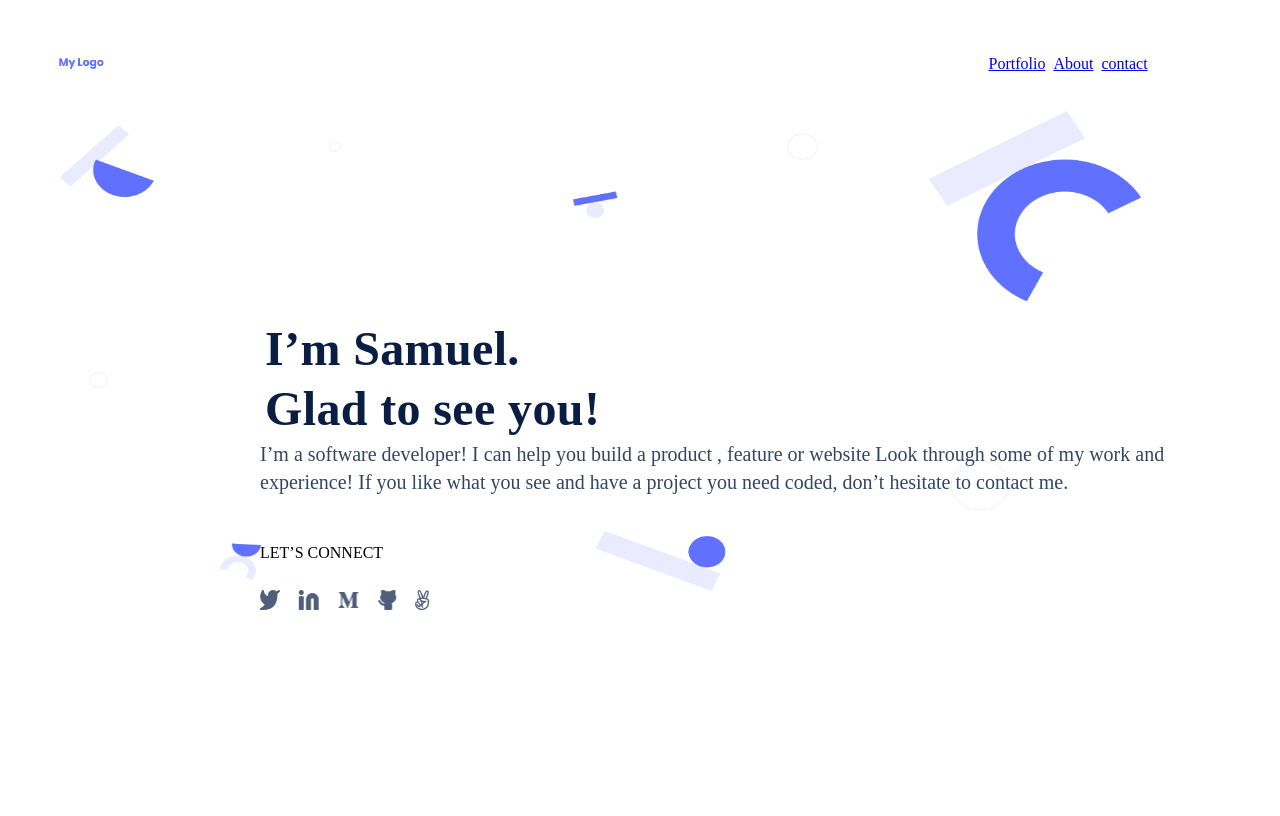
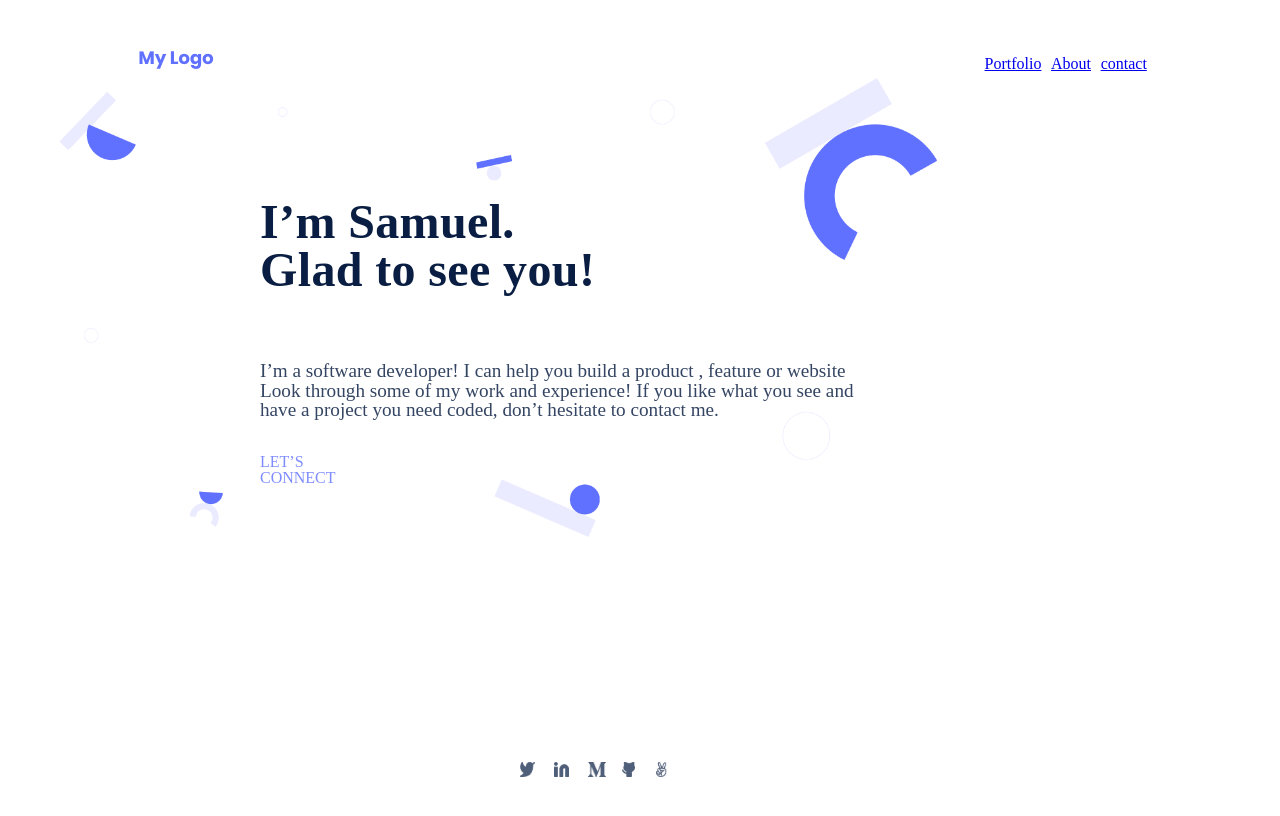
Before and after one commit to samuelkinyanjui/Portfolio-mobile-first, a website: page index.html in a window 1280 px wide. Drawn offline with Linux system fonts and the light colour scheme.

Commit message:
Update style.css
update style.css
Updated index.html

```diff
--- a/index.html
+++ b/index.html
@@ -16,7 +16,7 @@
             <div class="LogoPlaceholder"> <img src="img/Mylogo.png" alt="my logo">   </div>
 
             <div class="itemnavigation">
-                <div class="navitems"><a href="#portfolio" > Portfolio</a> <br> </div>
+                <div class="navitems "><a href="#portfolio" > Portfolio</a> <br> </div>
 
                 <div class="navitems"><a href="#portfolio" > About</a> </div>
 
@@ -29,7 +29,13 @@
 
        <div class="healdline">
         <img src="img/Headerbg.png" alt="my logo">
+            <br>
+            <br>
                 <div class="headlinebody">
+                    <br>
+                      <br>
+                      <br>
+                      <br>
 
                     <div class="introductionclass">
                       <p>I’m Samuel. <br>
@@ -41,12 +47,18 @@
                     </div>
 
                         <div calss="letconnect">
-                            <p> LET’S CONNECT</p>
+                            <p class="letconnect"> LET’S CONNECT</p>
                         </div>
 
 
                     <div class="socialmedia">
-                        <img src="img/socialmedia.png" alt="my logo">
+                        <ul class="media">
+                            <li><a class="media"><img src="img/media-3.png"></a></li>
+                            <li><a class="media"><img src="img/media-4.png"></a></li>
+                            <li><a class="media"><img src="img/media-1.png"></a></li>
+                            <li><a class="media"><img src="img/media-5.png"></a></li>
+                            <li><a class="media"><img src="img/media-2.png"></a></li>
+                        </ul>
 
                     </div>
 
--- a/style.css
+++ b/style.css
@@ -1,244 +1,369 @@
+html {
+  font-size: 16px;
+}
+
+@media (min-width: 375px) {
   .maincontainer {
     display: flex;
     flex-direction: column;
-
     width: 92%;
-  height:600px;
+    height: 82%;
     padding: 2%;
     margin: 2%;
-  min-height: 98%;
+  }
 
-}
-/* the way to ensure image fit in the container*/
-img{
-    max-width: 100%;
-    max-height: 100%;
-    display: block; /* remove extra space below image */
+  img {
+    max-width: 92%;
+    max-height: 92%;
+    display: block;
   }
 
   .mainmenu {
     display: flex;
-
     flex-direction: row;
     flex-wrap: nowrap;
     justify-content: space-between;
-
     align-items: baseline;
-
     width: 94%;
     height: 10%;
+  }
 
-}
   .LogoPlaceholder {
     display: flex;
     flex-direction: row;
+    width: 7rem;
+    height: 10%;
+    padding-left: 5rem;
+    justify-content: start;
+  }
 
-
-    width: 100px;
-    height: 18%;
-    justify-content: start;
-
-
-  }
-  .itemnavigation{
+  .itemnavigation {
     display: flex;
     flex-direction: row;
+    width: 7rem;
+    height: 10%;
+    justify-content: end;
+  }
 
-    width: 100px;
-    height: 40px;
-    justify-content: end;
+  .navitems {
+    padding: 0.3rem;
+  }
 
-
-  }
-  .navitems{
-    padding: 4px;
-  }
   .healdline {
     display: flex;
-
     flex-direction: column;
-
-  width: 94%;
-  height: 80%;
+    width: 83%;
+    height: 50%;
   }
 
-
-.headlinebody{
+  .headlinebody {
     display: flex;
     flex-direction: column;
+    padding: 0;
+    position: absolute;
+    width: 64%;
+    height: 50%;
+    left: 16.25rem;
+  }
 
-    align-content: space-between;
-    padding: 0px;
-    gap: 12px;
-    position: absolute;
-    width: 920px;
-    height: 268px;
-    left: 260px;
-    top: calc(50% - 268px/2);
-
-}
-.introductionclass{
-width: 920px;
-height: 122px;
-font-family: 'Poppins';
+  .introductionclass {
+    display: flex;
+    flex: 1;
     font-style: normal;
     font-weight: 700;
-font-size: 48px;
-line-height: 60px;
-padding: 5px;
+    font-size: 3em;
+    line-height: 1em;
     align-items: center;
-letter-spacing: 0.37px;
-color: #091E42;
-order: 0;
+    letter-spacing: 0.023125rem;
+    color: #091e42;
   }
-.second_primary_text{
-width: 920px;
-height: 98px;
-margin-top: 10px;
-font-family: 'Poppins';
+
+  .second_primary_text {
+    display: flex;
+    flex: 1;
+    width: 74%;
+    height: 5em;
     font-style: normal;
     font-weight: 400;
-font-size: 20px;
-line-height: 28px;
+    font-size: 1.2em;
+    line-height: 1em;
     color: #344563;
-
   }
 
-.letconnect{
-width: 117px;
-height: 24px;
-font-family: 'Poppins';
+  .letconnect {
+    display: flex;
+    flex: 1;
+    width: 7.3rem;
+    height: 1rem;
     font-style: normal;
     font-weight: 500;
-font-size: 16px;
-line-height: 24px;
-color: #7F8CFF;
+    font-size: 1rem;
+    line-height: 1rem;
+    color: #7f8cff;
+  }
 
-}
-.socialmedia{
-    width: 170.17px;
-    height: 20px;
-    left: 260px;
-    top: 642px;
-
-
-
-
-
+  .socialmedia {
+    display: flex;
+    flex: 1;
+    width: 10.6rem;
+    height: 1rem;
+    padding: 16.25rem;
   }
 
   .enabled {
     box-sizing: border-box;
-
-    /* Auto layout */
-
     display: flex;
     flex-direction: row;
     align-items: center;
-    padding: 12px;
-    gap: 10px;
+    padding: 1rem;
+    gap: 1rem;
+    position: absolute;
+    width: 5.18rem;
+    height: 3rem;
+    left: 6.25rem;
+    background: #fff;
+    border: 0.625rem solid #7f8cff;
+    border-radius: 0.5rem;
+  }
 
-    position: absolute;
-    width: 83px;
-    height: 48px;
-    left: 100px;
-    top: calc(50% - 48px/2 + 57.5px);
-
-    /* Theme 1 /  Neutrals 11 */
-
-    background: #FFFFFF;
-    /* Theme 1 /  Primary Colors  3 */
-
-    border: 1px solid #7F8CFF;
-    border-radius: 8px;
-    }
-    .Hover{
-        /* Button / Hover */
-
-
-/* Auto layout */
-
+  .Hover {
     display: flex;
     flex-direction: row;
     align-items: center;
-padding: 12px;
-gap: 10px;
+    padding: 1rem;
+    gap: 1rem;
+    position: absolute;
+    width: 5.1rem;
+    height: 3rem;
+    left: 15.75rem;
+    background: #6070ff;
+    box-shadow: 0 8px 16px rgba(64, 83, 252, 0.24);
+    border-radius: 0.75rem;
+  }
 
-position: absolute;
-width: 83px;
-height: 48px;
-left: 252px;
-top: calc(50% - 48px/2 + 57.5px);
-
-/* Theme 1 /  Primary Colors  2 */
-
-background: #6070FF;
-/* Button/1 */
-
-box-shadow: 0px 8px 16px rgba(64, 83, 252, 0.24);
-border-radius: 8px;
-    }
-    .Pressed{
-        /* Button / Pressed */
-
-
-/* Auto layout */
-
+  .Pressed {
     display: flex;
     flex-direction: row;
     align-items: center;
-padding: 12px;
-gap: 10px;
+    padding: 1rem;
+    gap: 1rem;
+    position: absolute;
+    width: 5.18rem;
+    height: 3rem;
+    left: 25rem;
+    background: #2230d2;
+    border-radius: 1rem;
+  }
 
-position: absolute;
-width: 83px;
-height: 48px;
-left: 407px;
-top: calc(50% - 48px/2 + 57.5px);
-
-/* Theme 1 /  Primary Colors  1 */
-
-background: #2230D2;
-border-radius: 8px;
-    }
-    .disabled{
-        /* Button */
-
-
-width: 59px;
-height: 24px;
-
-/* Theme 1 / Button Normal  */
-
-font-family: 'Poppins';
+  .disabled {
+    width: 3.68rem;
+    height: 2rem;
     font-style: normal;
     font-weight: 500;
-font-size: 17px;
-line-height: 24px;
-/* identical to box height, or 141% */
-
+    font-size: 1.2rem;
+    line-height: 2rem;
     display: flex;
     align-items: center;
     text-align: center;
     letter-spacing: 0.03em;
-
-/* Theme 1 /  Neutrals 5 */
-
-color: #5E6C84;
-
-
-/* Inside auto layout */
-
+    color: #5e6c84;
     flex: none;
     order: 0;
     flex-grow: 0;
   }
 
+  .media {
+    flex: 0 17.017rem;
+    list-style: none;
+    padding: 0;
+    height: 1rem;
+    display: flex;
+  }
 
+  .media li {
+    flex: 1;
+  }
+}
 
-@media (min-width : 375px){
+@media (min-width: 768px) {
+  .maincontainer {
+    display: flex;
+    flex-direction: column;
+    width: 92%;
+    height: 82%;
+    padding: 2%;
+    margin: 2%;
+  }
 
+  img {
+    max-width: 92%;
+    max-height: 92%;
+    display: block;
   }
-@media (min-width : 768px){
 
+  .mainmenu {
+    display: flex;
+    flex-direction: row;
+    flex-wrap: nowrap;
+    justify-content: space-between;
+    align-items: baseline;
+    width: 94%;
+    height: 10%;
   }
+
+  .LogoPlaceholder {
+    display: flex;
+    flex-direction: row;
+    width: 7rem;
+    height: 10%;
+    padding-left: 5rem;
+    justify-content: start;
+  }
+
+  .itemnavigation {
+    display: flex;
+    flex-direction: row;
+    width: 7rem;
+    height: 10%;
+    justify-content: end;
+  }
+
+  .navitems {
+    padding: 0.3rem;
+  }
+
+  .healdline {
+    display: flex;
+    flex-direction: column;
+    width: 83%;
+    height: 50%;
+  }
+
+  .headlinebody {
+    display: flex;
+    flex-direction: column;
+    padding: 0;
+    position: absolute;
+    width: 64%;
+    height: 50%;
+    left: 16.25rem;
+  }
+
+  .introductionclass {
+    display: flex;
+    flex: 1;
+    font-style: normal;
+    font-weight: 700;
+    font-size: 3em;
+    line-height: 1em;
+    align-items: center;
+    letter-spacing: 0.023125rem;
+    color: #091e42;
+  }
+
+  .second_primary_text {
+    display: flex;
+    flex: 1;
+    width: 74%;
+    height: 5em;
+    font-style: normal;
+    font-weight: 400;
+    font-size: 1.2em;
+    line-height: 1em;
+    color: #344563;
+  }
+
+  .letconnect {
+    display: flex;
+    flex: 1;
+    width: 7.3rem;
+    height: 1rem;
+    font-style: normal;
+    font-weight: 500;
+    font-size: 1rem;
+    line-height: 1rem;
+    color: #7f8cff;
+  }
+
+  .socialmedia {
+    display: flex;
+    flex: 1;
+    width: 10.6rem;
+    height: 1rem;
+    padding: 16.25rem;
+  }
+
+  .enabled {
+    box-sizing: border-box;
+    display: flex;
+    flex-direction: row;
+    align-items: center;
+    padding: 1rem;
+    gap: 1rem;
+    position: absolute;
+    width: 5.18rem;
+    height: 3rem;
+    left: 6.25rem;
+    background: #fff;
+    border: 0.625rem solid #7f8cff;
+    border-radius: 0.5rem;
+  }
+
+  .Hover {
+    display: flex;
+    flex-direction: row;
+    align-items: center;
+    padding: 1rem;
+    gap: 1rem;
+    position: absolute;
+    width: 5.1rem;
+    height: 3rem;
+    left: 15.75rem;
+    background: #6070ff;
+    box-shadow: 0 8px 16px rgba(64, 83, 252, 0.24);
+    border-radius: 0.75rem;
+  }
+
+  .Pressed {
+    display: flex;
+    flex-direction: row;
+    align-items: center;
+    padding: 1rem;
+    gap: 1rem;
+    position: absolute;
+    width: 5.18rem;
+    height: 3rem;
+    left: 25rem;
+    background: #2230d2;
+    border-radius: 1rem;
+  }
+
+  .disabled {
+    width: 3.68rem;
+    height: 2rem;
+    font-style: normal;
+    font-weight: 500;
+    font-size: 1.2rem;
+    line-height: 2rem;
+    display: flex;
+    align-items: center;
+    text-align: center;
+    letter-spacing: 0.03em;
+    color: #5e6c84;
+    flex: none;
+    order: 0;
+    flex-grow: 0;
+  }
+
+  .media {
+    flex: 0 17.017rem;
+    list-style: none;
+    padding: 0;
+    height: 1rem;
+    display: flex;
+  }
+
+  .media li {
+    flex: 1;
+  }
+}
```
Also changed, not shown: img/media-1.png (added), img/media-2.png (added), img/media-3.png (added), img/media-4.png (added), img/media-5.png (added). Lines whose indentation alone changed are shown as unchanged.
